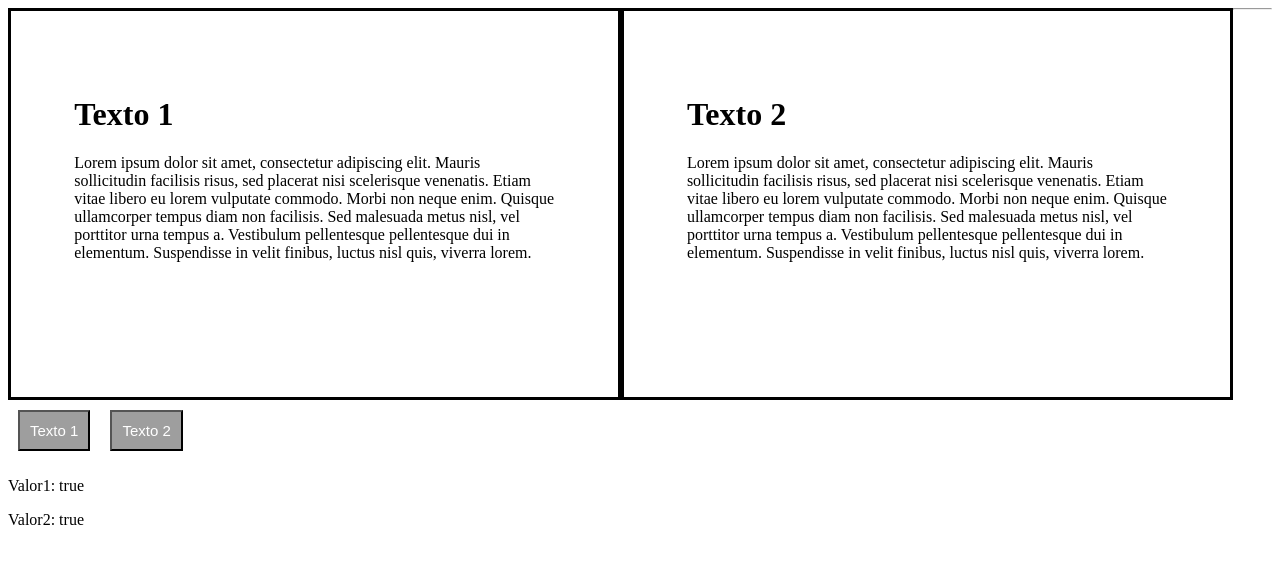
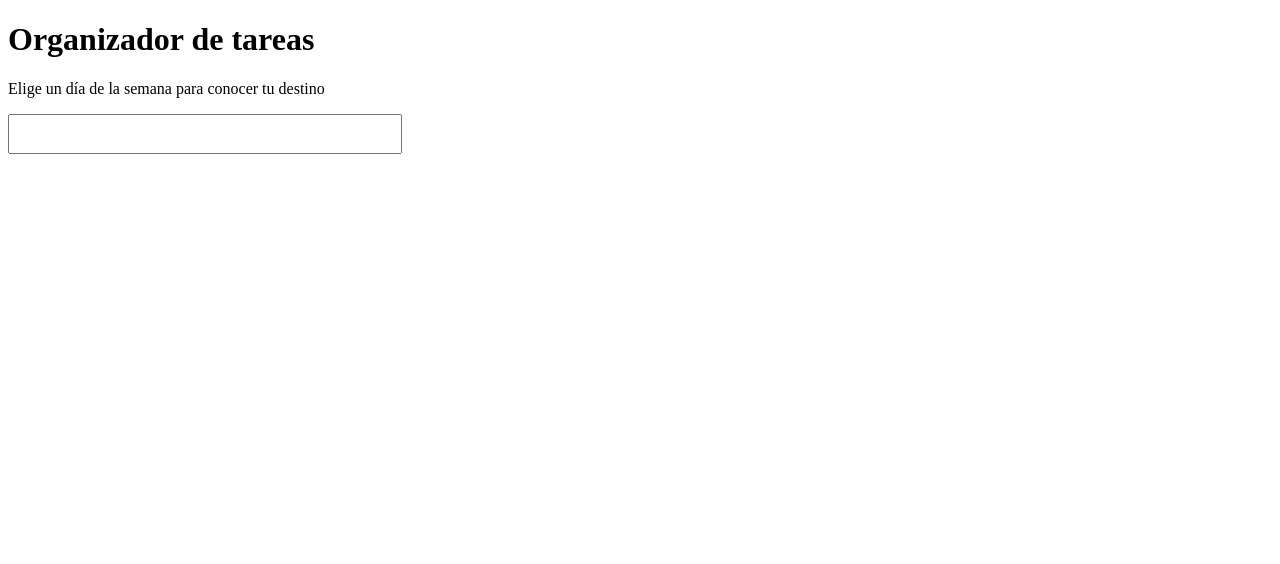
Before and after one commit to rmburrueco/01-AngularPruebas, an Angular app: page / in a window 1280 px wide. Shown: the top 564 px of the page. Built offline with nearby package versions, Linux system fonts and the light colour scheme.

Commit message:
directiva ngSwitch

```diff
--- a/src/app/app.component.html
+++ b/src/app/app.component.html
@@ -1,35 +1,9 @@
-<div class="contenedor">
-  <div *ngIf="valor1">
-    <h1> Texto 1</h1>
-    <p>Lorem ipsum dolor sit amet, consectetur adipiscing elit. Mauris sollicitudin facilisis risus, sed placerat nisi scelerisque venenatis. Etiam vitae libero eu lorem vulputate commodo. Morbi non neque enim. Quisque ullamcorper tempus diam non facilisis. Sed malesuada metus nisl, vel porttitor urna tempus a. Vestibulum pellentesque pellentesque dui in elementum. Suspendisse in velit finibus, luctus nisl quis, viverra lorem.
+<h1> Organizador de tareas</h1>
 
-    </p>
-  </div>
+<div [ngSwitch]="diasSemana">
+  <p *ngSwitchCase=" 'lunes' "> Tomar café y trabajar</p>
+  <p *ngSwitchCase="13"> ---- 13 ---- </p>
+  <p *ngSwitchDefault> Elige un día de la semana para conocer tu destino </p>
 </div>
 
-
-<div class="contenedor">
-  <ng-container *ngIf="valor2 ; else otroTexto">
-
-    <h1> Texto 2</h1>
-    <p>Lorem ipsum dolor sit amet, consectetur adipiscing elit. Mauris sollicitudin facilisis risus, sed placerat nisi scelerisque venenatis. Etiam vitae libero eu lorem vulputate commodo. Morbi non neque enim. Quisque ullamcorper tempus diam non facilisis. Sed malesuada metus nisl, vel porttitor urna tempus a. Vestibulum pellentesque pellentesque dui in elementum. Suspendisse in velit finibus, luctus nisl quis, viverra lorem.
-
-    </p>
-  </ng-container>
-</div>
-
-<ng-template #otroTexto>
-  <h1> OTRO TEXTO </h1>
-  <p>
-    Ut suscipit porttitor sapien in fermentum. Nunc a odio in magna vestibulum hendrerit id in eros. Nunc vitae eleifend leo, a scelerisque nibh. Nunc mi ligula, cursus ac feugiat sed, viverra consectetur ligula. Duis ac risus nisi. Donec efficitur dignissim urna id scelerisque. Donec lacinia dapibus felis sed dapibus. In leo nunc, iaculis sed varius sed, efficitur at enim.
-  </p>
-</ng-template>
-
-<hr>
-
-<button (click)="valor1 = false"> Texto 1 </button>
-
-<button (click)="valor2 = !valor2"> Texto 2 </button>
-
-<p> Valor1: {{valor1}} </p>
-<p> Valor2: {{valor2}} </p>
+<input type="text" [(ngModel)]="diasSemana" />
--- a/src/app/app.component.ts
+++ b/src/app/app.component.ts
@@ -8,6 +8,5 @@ import { Component } from '@angular/core';
 
 export class AppComponent {
   title = '01-AngularPruebas';
-  valor1 = true;
-  valor2 = true;
+  diasSemana = "";
 }
--- a/src/app/app.module.ts
+++ b/src/app/app.module.ts
@@ -1,4 +1,5 @@
 import { NgModule } from '@angular/core';
+import { FormsModule } from '@angular/forms';
 import { BrowserModule } from '@angular/platform-browser';
 
 import { AppComponent } from './app.component';
@@ -8,7 +9,8 @@ import { AppComponent } from './app.component';
     AppComponent
   ],
   imports: [
-    BrowserModule
+    BrowserModule,
+    FormsModule
   ],
   providers: [],
   bootstrap: [AppComponent]
```
